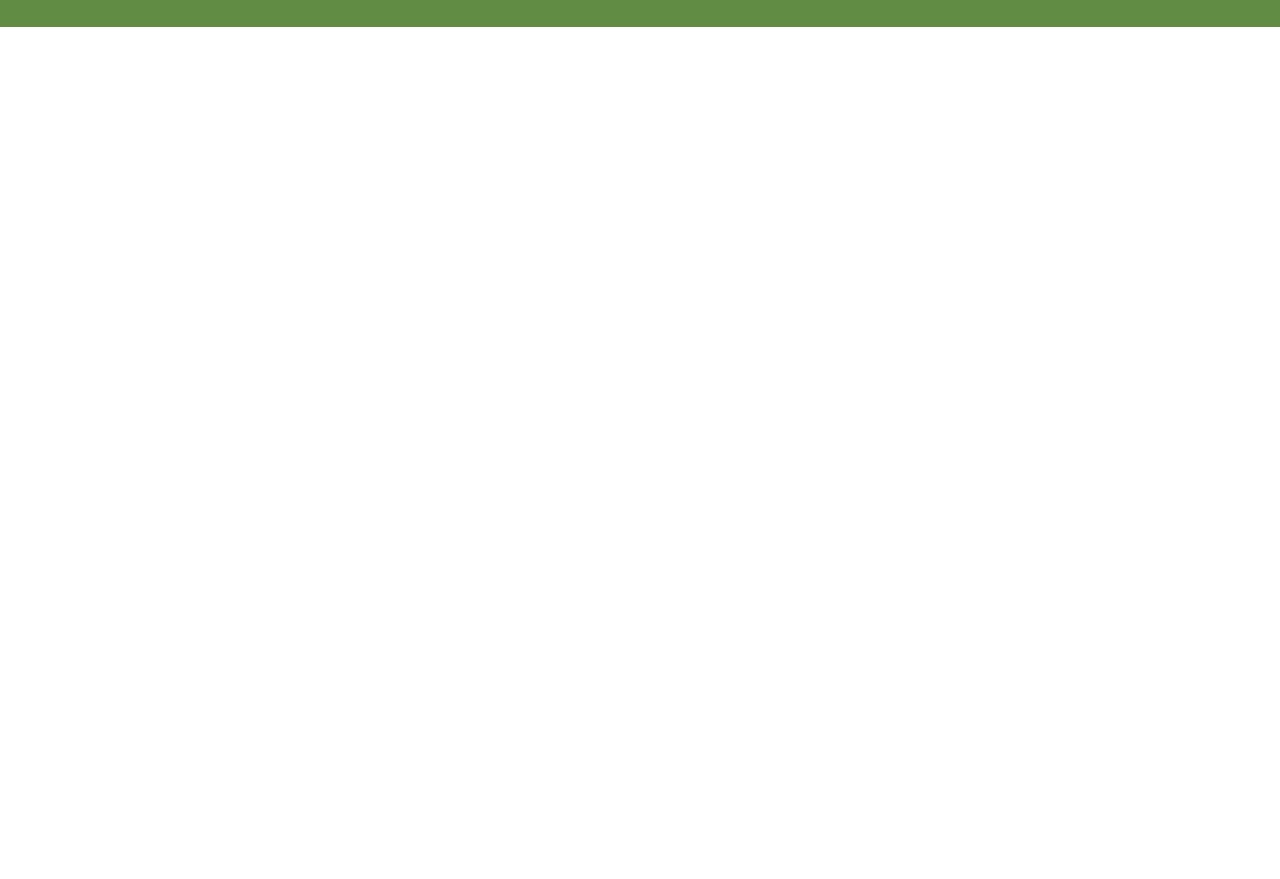
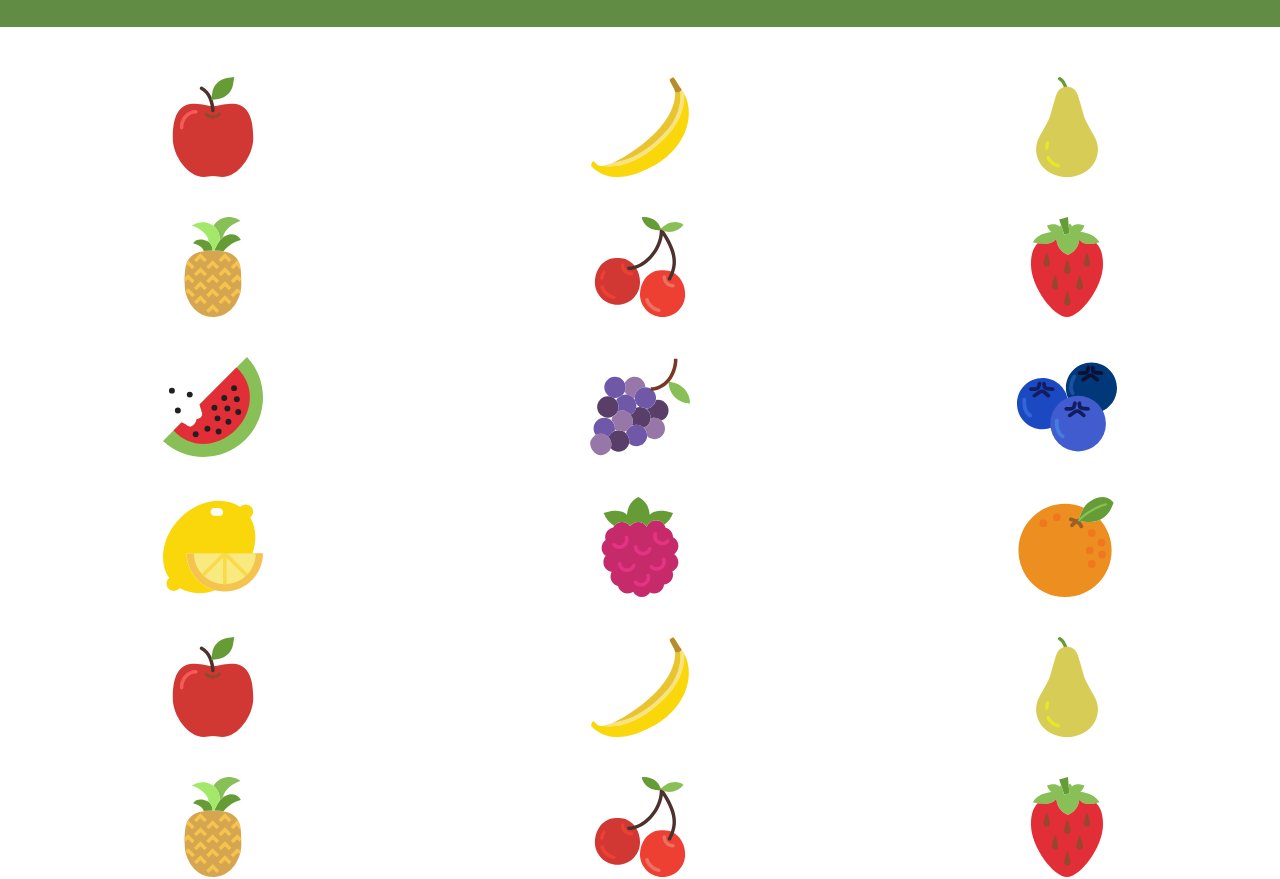
Before and after one commit to neuefische/css-teams-team-1, a website built with Parcel: page src/index.html in a window 1280 px wide. Shown: the part 73-952 px from the top of the page. Before the commit the page ends 800 px from the top, so only its background shows below. Built offline with nearby package versions, Linux system fonts and the light colour scheme.

Commit message:
add main

```diff
--- a/src/index.html
+++ b/src/index.html
@@ -4,7 +4,7 @@
     <meta charset="UTF-8" />
     <meta name="viewport" content="width=device-width, initial-scale=1.0" />
     <meta http-equiv="X-UA-Compatible" content="ie=edge" />
-    <title>Fruitify</title>
+    <title>fruitify</title>
     <link rel="stylesheet" href="scss/style.scss" />
     <link
       href="https://fonts.googleapis.com/css?family=Montserrat&display=swap"
@@ -14,7 +14,34 @@
   <body>
     <!-- <include src="/components/header.html"></include> -->
     <header><h1>fruitify</h1></header>
-    <main></main>
+    <main>
+      <div class="content">
+        <button class="apple"></button>
+        <button class="banana"></button>
+        <button class="pear"></button>
+        <button class="pineapple"></button>
+        <button class="cherry"></button>
+        <button class="strawberry"></button>
+        <button class="watermelon"></button>
+        <button class="grape"></button>
+        <button class="blueberry"></button>
+        <button class="lemon"></button>
+        <button class="raspberry"></button>
+        <button class="orange"></button>
+        <button class="apple"></button>
+        <button class="banana"></button>
+        <button class="pear"></button>
+        <button class="pineapple"></button>
+        <button class="cherry"></button>
+        <button class="strawberry"></button>
+        <button class="watermelon"></button>
+        <button class="grape"></button>
+        <button class="blueberry"></button>
+        <button class="lemon"></button>
+        <button class="raspberry"></button>
+        <button class="orange"></button>
+      </div>
+    </main>
     <footer></footer>
   </body>
 </html>
--- /dev/null
+++ b/src/scss/partials/_content.scss
@@ -0,0 +1,66 @@
+.content {
+  display: grid;
+  grid-template-columns: 1fr 1fr 1fr;
+  grid-template-rows: 1fr 1fr 1fr 1fr;
+  grid-gap: 40px 40px;
+  justify-items: center;
+  margin-top: 150px;
+}
+
+button {
+  border: none;
+  border-radius: 15px;
+  height: 100px;
+  width: 100px;
+  outline: none;
+  background-color: transparent;
+  background-size: 100% 100%;
+}
+
+.apple {
+  background: url(../images/apple.svg);
+}
+
+.banana {
+  background: url(../images/banana.svg);
+}
+
+.pear {
+  background: url(../images/pear.svg);
+}
+
+.pineapple {
+  background: url(../images/pineapple.svg);
+}
+
+.cherry {
+  background: url(../images/cherries.svg);
+}
+
+.strawberry {
+  background: url(../images/strawberry.svg);
+}
+
+.watermelon {
+  background: url(../images/watermelon.svg);
+}
+
+.grape {
+  background: url(../images/grapes.svg);
+}
+
+.blueberry {
+  background: url(../images/blueberry.svg);
+}
+
+.lemon {
+  background: url(../images/lemon.svg);
+}
+
+.raspberry {
+  background: url(../images/raspberry.svg);
+}
+
+.orange {
+  background: url(../images/orange.svg);
+}
--- a/src/scss/partials/_global.scss
+++ b/src/scss/partials/_global.scss
@@ -11,3 +11,7 @@ body {
   padding: 0;
   font-family: "Montserrat", sans-serif;
 }
+
+main {
+  margin: 20px;
+}
--- a/src/scss/partials/_header.scss
+++ b/src/scss/partials/_header.scss
@@ -6,4 +6,6 @@ header {
   height: 100px;
   color: $primary-text-color;
   background-color: $primary-color;
+  position: fixed;
+  top: 0px;
 }
--- a/src/scss/style.scss
+++ b/src/scss/style.scss
@@ -1,3 +1,4 @@
 @import "partials/global";
 @import "partials/variables";
 @import "partials/header";
+@import "partials/content";
```
Also changed, not shown: src/images/apple.svg (added), src/images/banana.svg (added), src/images/blueberry.svg (added), src/images/cherries.svg (added), src/images/grapes.svg (added), src/images/lemon.svg (added), src/images/orange.svg (added), src/images/pear.svg (added), src/images/pineapple.svg (added), src/images/raspberry.svg (added), src/images/strawberry.svg (added), src/images/watermelon.svg (added).
